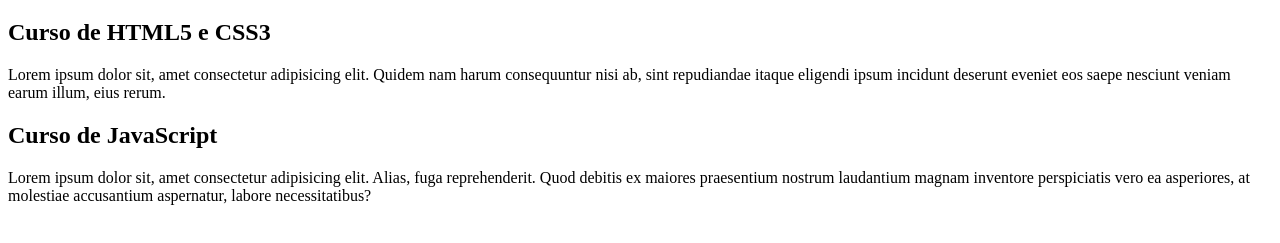
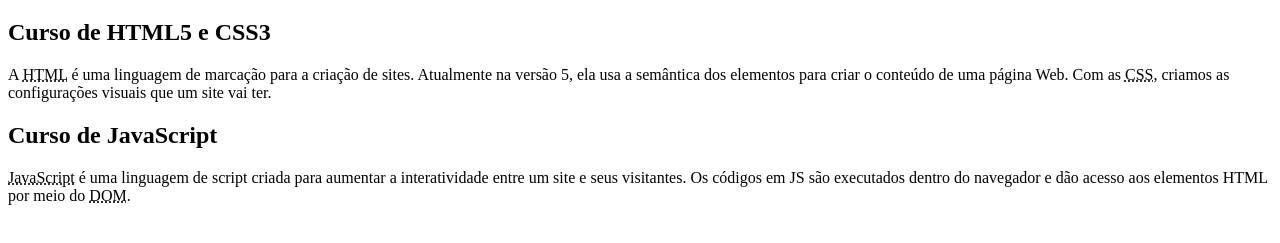
Before and after one commit to HenriqueCabrobo/projeto-site, a plain HTML site: page index.html in a window 1280 px wide. Shown: the part 61-304 px from the top of the page. Drawn offline with Linux system fonts and the light colour scheme.

Commit message:
modifiquei os textos

```diff
--- a/index.html
+++ b/index.html
@@ -13,11 +13,11 @@
         </header>
         <article>
             <h2>Curso de HTML5 e CSS3</h2>
-            <p>Lorem ipsum dolor sit, amet consectetur adipisicing elit. Quidem nam harum consequuntur nisi ab, sint repudiandae itaque eligendi ipsum incidunt deserunt eveniet eos saepe nesciunt veniam earum illum, eius rerum.</p>
+            <p>A <abbr title="HyperText Markup Language">HTML</abbr> é uma linguagem de marcação para a criação de sites. Atualmente na versão 5, ela usa a semântica dos elementos para criar o conteúdo de uma página Web. Com as <abbr title="Cascading Style Sheets">CSS</abbr>, criamos as configurações visuais que um site vai ter.</p>
         </article>
         <article>
             <h2>Curso de JavaScript</h2>
-            <p>Lorem ipsum dolor sit, amet consectetur adipisicing elit. Alias, fuga reprehenderit. Quod debitis ex maiores praesentium nostrum laudantium magnam inventore perspiciatis vero ea asperiores, at molestiae accusantium aspernatur, labore necessitatibus?</p>
+            <p><abbr title="JavaScript">JavaScript</abbr> é uma linguagem de script criada para aumentar a interatividade entre um site e seus visitantes. Os códigos em JS são executados dentro do navegador e dão acesso aos elementos HTML por meio do <abbr title="Document Object Model">DOM</abbr>.</p>
         </article>
     </main>
 </body>
```
